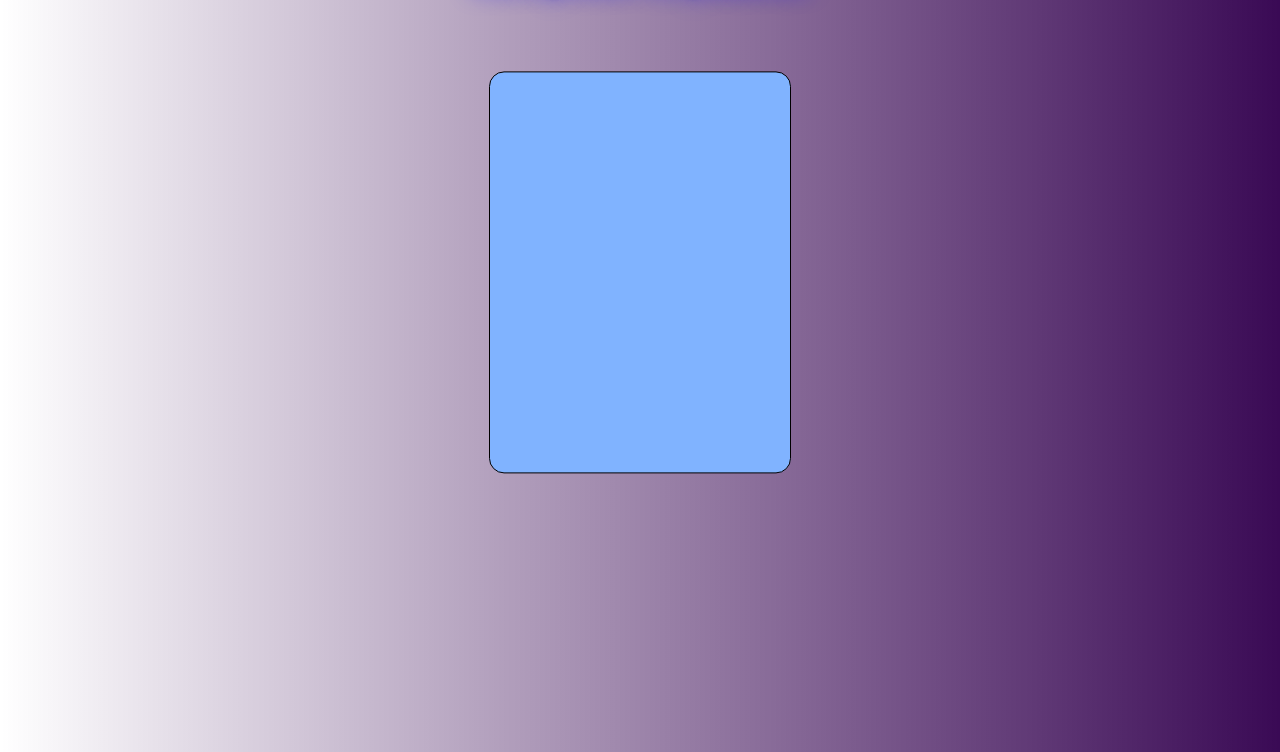
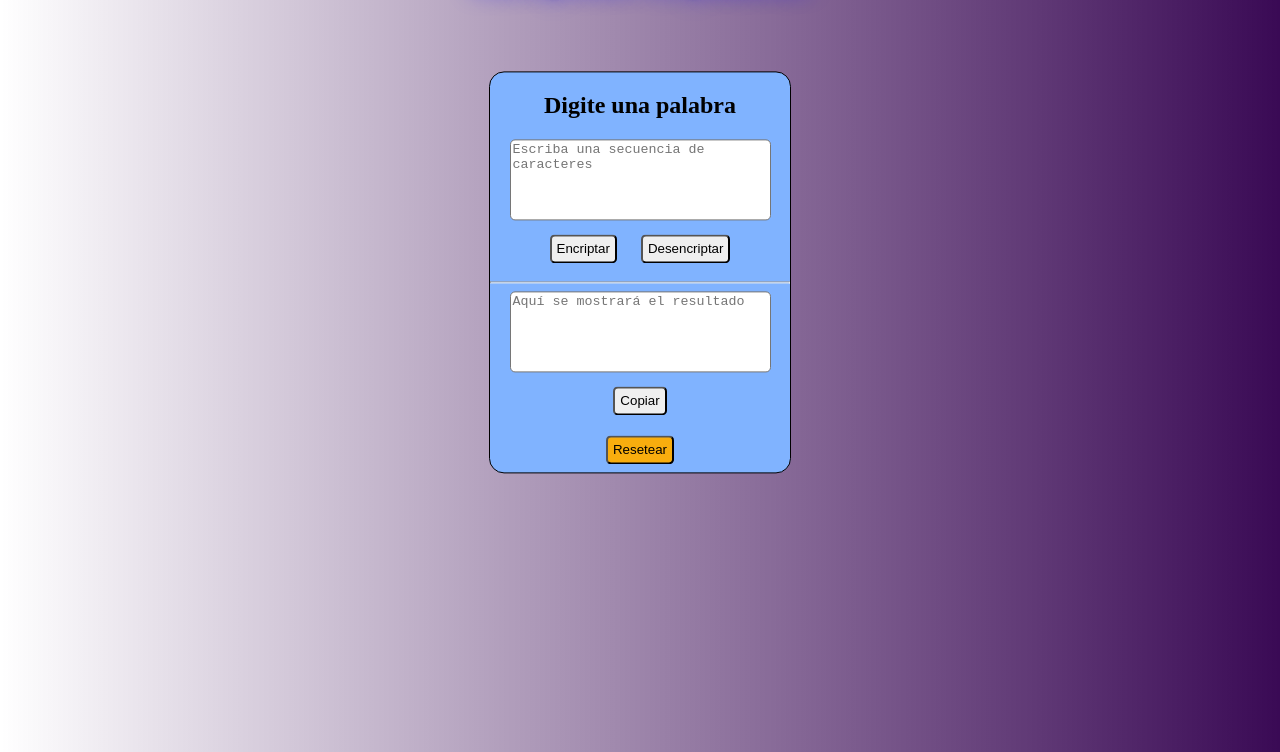
Before and after one commit to gvielza/challengeEncriptador, a plain HTML site: page index.html in a window 1280 px wide. Shown: the part 48-800 px from the top of the page. Drawn offline with Linux system fonts and the light colour scheme.

Commit message:
encriptado y desincriptado

```diff
--- a/codigo.js
+++ b/codigo.js
@@ -1,4 +1,70 @@
-var c = document.getElementById("myCanvas");
-var ctx = c.getContext("2d");
-ctx.shadowBlur = 20;
-ctx.shadowColor = "black";
+/*Definiendo valores
+a=ger
+e=toy
+i=fhk
+o=lin
+u=but
+*/
+ var body=document.querySelector("body");
+function encriptar() {
+  let text = document.getElementById("textarea1").value;
+  var salida = "";
+
+  for (let index = 0; index < text.length; index++) {
+    if (text[index] == "a") {
+      salida = salida + "ger";
+    } else if (text[index] == "e") {
+      salida = salida + "toy";
+    } else if (text[index] == "i") {
+      salida = salida + "fhk";
+    } else if (text[index] == "o") {
+      salida = salida + "lin";
+    } else if (text[index] == "u") {
+      salida = salida + "but";
+    } else {
+      alert("Para encriptar debe introducir solo letras!");
+      break;
+    }
+  }
+  document.getElementById("salida").innerHTML = salida;
+}
+
+function desencriptar() {
+    let salida="";
+  let text = document.getElementById("textarea1").value;
+  for (let index = 0; index < text.length; index++) {
+    if(text[index]=="g"&&text[index+1]=="e"&&text[index+2]=="r"){
+        salida=salida+"a"
+    }
+    if(text[index]=="t"&&text[index+1]=="o"&&text[index+2]=="y"){
+        salida=salida+"e"
+    }
+    if(text[index]=="f"&&text[index+1]=="h"&&text[index+2]=="k"){
+        salida=salida+"i"
+    }
+    if(text[index]=="l"&&text[index+1]=="i"&&text[index+2]=="n"){
+        salida=salida+"o"
+    }
+    if(text[index]=="b"&&text[index+1]=="u"&&text[index+2]=="t"){
+        salida=salida+"u"
+    }
+  }
+  document.getElementById("salida").innerHTML = salida;
+
+}
+
+function copiar() {
+  let textosalida = document.getElementById("salida").value;
+  navigator.clipboard.writeText(textosalida); //copiamos el texto para pegar posteriormente
+  document.getElementById("salida").style.border = "2px solid green";
+  document.getElementById("copiar").value = "Copiado!";
+
+}
+
+function resetear() {
+  location.reload();
+}
+function reset(){
+document.getElementById("salida").style.border = "1px solid white";
+  document.getElementById("copiar").value = "Copiar";
+}
--- a/estilos.css
+++ b/estilos.css
@@ -2,10 +2,12 @@ body{
 
     background-image: linear-gradient(to right, rgba(56, 37, 65, 0), rgb(58, 10, 85));
 
-    align-items: center;
+
 }
-canvas{
+#mydiv{
     background-color:#80b3ff;
+    height:400px;
+    width:300px;
     border-radius: 15px;
     position: absolute;
 
@@ -14,7 +16,6 @@ canvas{
     transform: translate(-50%,-30%);
     box-shadow: inset;
     border: 1px solid;
-
 
 }
 h1{
@@ -25,3 +26,21 @@ h1{
     color: white;
     text-shadow: 1px 1px 2px black, 0 0 25px blue, 0 0 5px darkblue;
 }
+textarea{
+    resize: none;
+    border-radius: 5px;
+}
+
+input{
+    margin-top: 10px;
+    padding: 5px;
+    border-radius: 5px;
+    margin: 10px;
+}
+
+input:hover{
+background-color: #80b3ff;
+}
+#resetear{
+    background-color:#F8AD0E;
+}
--- a/index.html
+++ b/index.html
@@ -10,6 +10,21 @@
 <body>
     <h1>Encriptador de palabras </h1>
     <script src="codigo.js"></script>
-    <canvas height="400" width="300" id="mycanvas"></canvas>
+
+
+    <div  id="mydiv">
+        <center><h2>Digite una palabra</h2>
+        <textarea name="" id="textarea1" cols="30" rows="5" placeholder="Escriba una secuencia de caracteres"></textarea>
+        <input type="button" value="Encriptar" onclick="encriptar()">
+        <input type="button" value="Desencriptar" onclick="desencriptar()">
+        <hr>
+        <textarea name="" id="salida" cols="30" rows="5" placeholder="Aquí se mostrará el resultado"></textarea>
+
+        <input type="button" value="Copiar" onclick="copiar()" id="copiar">
+        <br>
+        <input type="button" id="resetear" value="Resetear" onclick="resetear()">
+
+    </center>
+    </div>
 </body>
 </html>
```
